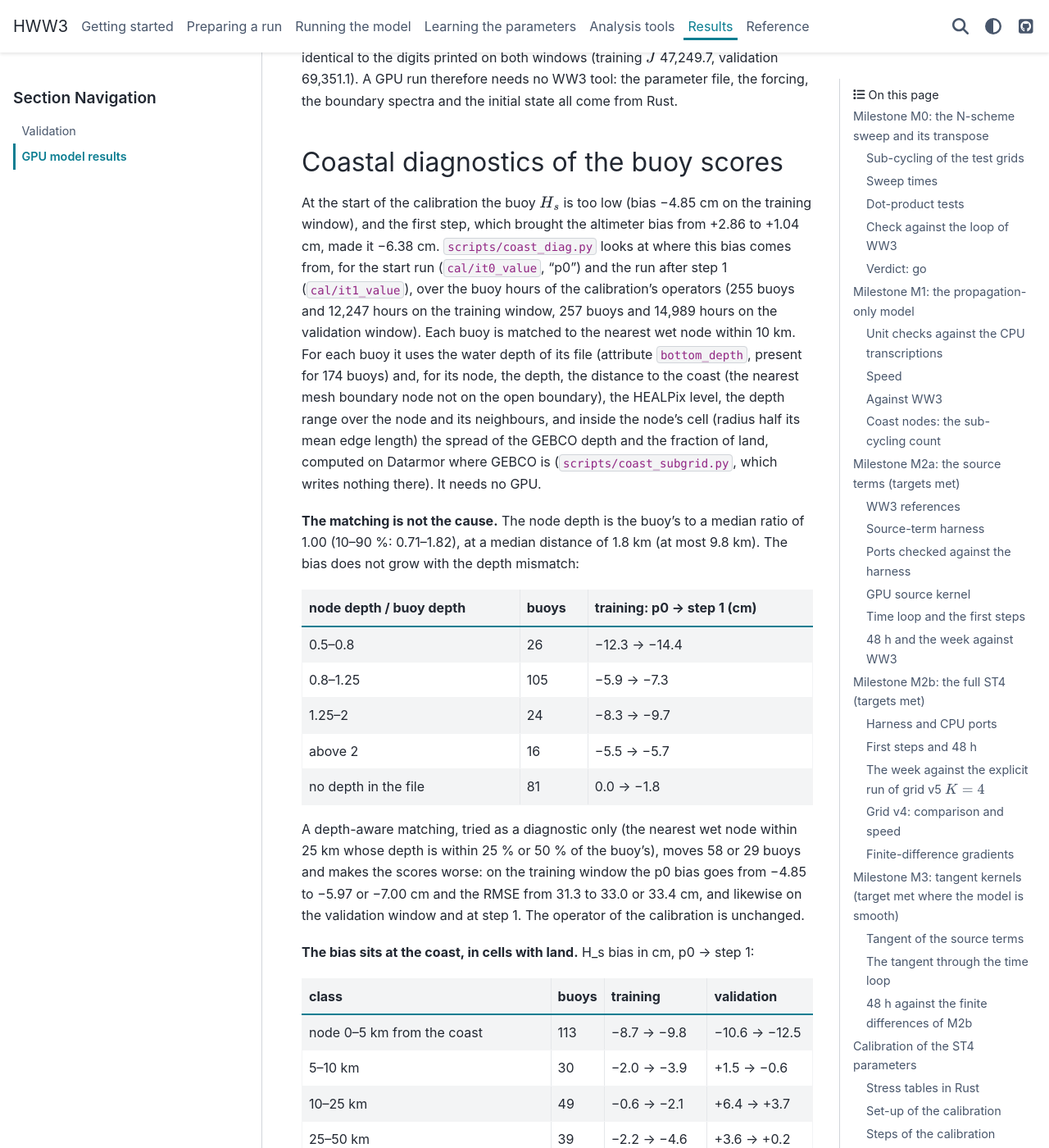
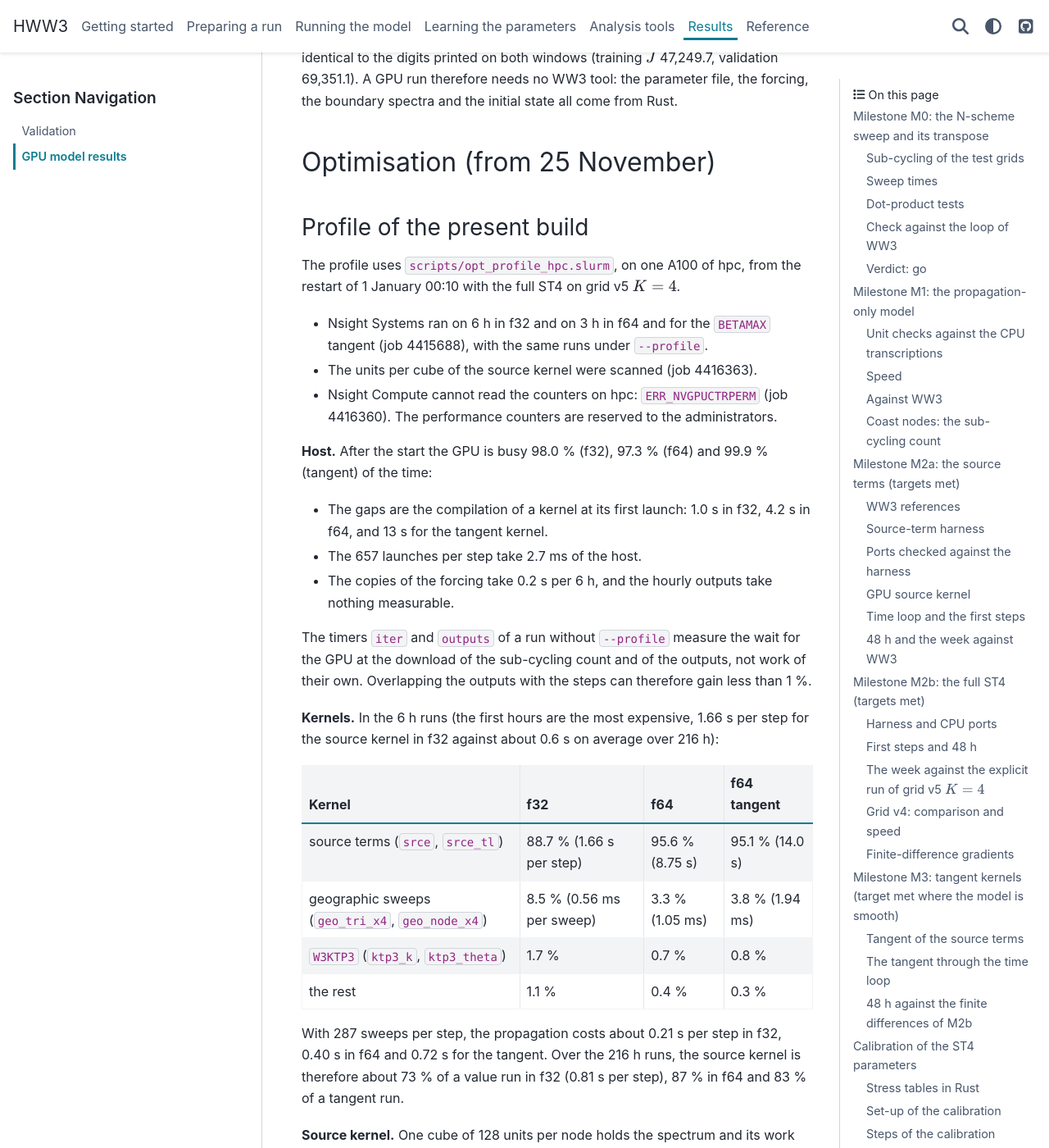
Before and after one commit to jmdelouis/HWW3, a Sphinx documentation site: the page built from docs/wave_results.md, in a window 1280 px wide and 1400 px high, scrolled down 47471 px. Shown: the whole window at 82% size. Built offline with Sphinx 7.4.7 and the PyData theme 0.15.4, drawn with Linux system fonts in a browser that asks for light colours; some of the changed text lies outside the part shown.

Commit message:
Profile the GPU model for the optimisation (scripts/opt_profile_hpc.slurm): under Nsight Systems on an hpc A100 from the restart of 1 January 00:10 (job 4415688) the GPU is busy 98.0 % of a 6 h f32 run, 97.3 % of a 3 h f64 run and 99.9 % of a 3 h BETAMAX tangent run after the start, the gaps being the compilation of kernels at their first launch (1.0, 4.2 and 13 s) and the 657 launches per step taking 2.7 ms of the host, so that the iter and outputs timers are the waits for the GPU and asynchronous outputs can gain less than 1 %; the source kernel takes 88.7 % (1.66 s per step in f32), 95.6 % (8.75 s in f64) and 95.1 % (14.0 s for srce_tl) of the GPU time, the geographic sweeps 0.56, 1.05 and 1.94 ms per sweep at 287 sweeps per step, so about 73 % of a 216 h value run in f32, 87 % in f64 and 83 % of a tangent run are the source terms; the source kernel holds 41,840 B of shared memory per node in f32 (128 registers, 3 nodes per SM), 83,680 B in f64 (254 registers, 1 node per SM, 736 B above the limit for 2) and 156,832 B for the tangent (1 node), and the scan of the units per cube (job 4416363, identical to the bit for 64-512 units) gives 525, 448, 969 and 903 s per model day in f32 and 2026, 1690, 1748 and 1858 in f64 for 64, 128, 256 and 512 units, so that its speed follows the nodes per SM and about 80 % of its time is in the scalar parts and the loops over 32 or 36 units that more units do not shorten; Nsight Compute has no access to the counters on hpc (ERR_NVGPUCTRPERM, job 4416360); docs/wave_results.md (new section) and differentiable.md (section 9.8, with the plan and the expected gains) record it
Co-Authored-By: Claude Opus 5.5 <noreply@anthropic.com>

```diff
--- a/docs/wave_results.md
+++ b/docs/wave_results.md
@@ -1563,6 +1563,79 @@ the digits printed on both windows (training $J$ 47,249.7, validation
 69,351.1). A GPU run therefore needs no WW3 tool: the parameter file, the
 forcing, the boundary spectra and the initial state all come from Rust.
 
+## Optimisation (from 25 November)
+
+### Profile of the present build
+
+The profile uses `scripts/opt_profile_hpc.slurm`, on one A100 of hpc,
+from the restart of 1 January 00:10 with the full ST4 on grid v5 $K=4$.
+- Nsight Systems ran on 6 h in f32 and on 3 h in f64 and for the
+  `BETAMAX` tangent (job 4415688), with the same runs under `--profile`.
+- The units per cube of the source kernel were scanned (job 4416363).
+- Nsight Compute cannot read the counters on hpc: `ERR_NVGPUCTRPERM`
+  (job 4416360). The performance counters are reserved to the
+  administrators.
+
+**Host.** After the start the GPU is busy 98.0 % (f32), 97.3 % (f64) and
+99.9 % (tangent) of the time:
+- The gaps are the compilation of a kernel at its first launch: 1.0 s in
+  f32, 4.2 s in f64, and 13 s for the tangent kernel.
+- The 657 launches per step take 2.7 ms of the host.
+- The copies of the forcing take 0.2 s per 6 h, and the hourly outputs
+  take nothing measurable.
+
+The timers `iter` and `outputs` of a run without `--profile` measure the
+wait for the GPU at the download of the sub-cycling count and of the
+outputs, not work of their own. Overlapping the outputs with the steps can
+therefore gain less than 1 %.
+
+**Kernels.** In the 6 h runs (the first hours are the most expensive, 1.66
+s per step for the source kernel in f32 against about 0.6 s on average
+over 216 h):
+
+| Kernel | f32 | f64 | f64 tangent |
+|---|---|---|---|
+| source terms (`srce`, `srce_tl`) | 88.7 % (1.66 s per step) | 95.6 % (8.75 s) | 95.1 % (14.0 s) |
+| geographic sweeps (`geo_tri_x4`, `geo_node_x4`) | 8.5 % (0.56 ms per sweep) | 3.3 % (1.05 ms) | 3.8 % (1.94 ms) |
+| `W3KTP3` (`ktp3_k`, `ktp3_theta`) | 1.7 % | 0.7 % | 0.8 % |
+| the rest | 1.1 % | 0.4 % | 0.3 % |
+
+With 287 sweeps per step, the propagation costs about 0.21 s per step in
+f32, 0.40 s in f64 and 0.72 s for the tangent. Over the 216 h runs, the
+source kernel is therefore about 73 % of a value run in f32
+(0.81 s per step), 87 % in f64 and 83 % of a tangent run.
+
+**Source kernel.** One cube of 128 units per node holds the spectrum and
+its work arrays in shared memory:
+
+| Kernel | Registers per unit | Shared memory per node | Nodes per SM | Warps per SM (of 64) |
+|---|---|---|---|---|
+| `srce` f32 | 128 | 41,840 B | 3 (shared memory) | 12 |
+| `srce` f64 | 254 | 83,680 B | 1 (shared memory) | 4 |
+| `srce_tl` f64 | 255 | 156,832 B | 1 (shared memory) | 4 |
+
+The results are identical to the bit for 64, 128, 256 and 512 units:
+
+| Units | f32, 2 h (s per model day) | f64, 1 h (s per model day) |
+|---|---|---|
+| 64 | 525 | 2026 |
+| 128 | 448 | 1690 |
+| 256 | 969 | 1748 |
+| 512 | 903 | 1858 |
+
+More units per cube do not help:
+- In f32 with 256 units, the registers allow only 2 nodes per SM instead
+  of 3, and the run is 2.2 times slower.
+- In f64, with one node per SM in every case, it changes little.
+- With 64 units the parallel loops take twice as long, yet the run is only
+  17 % (f32) to 20 % (f64) slower. About 80 % of the kernel's time is
+  therefore spent in parts that more units do not shorten: the scalar parts
+  on unit 0 (mean parameters, $u_*$ by Newton iterations, the tail stress,
+  the dynamic step) and the loops over 32 frequencies or 36 directions.
+
+The kernel's speed follows the number of nodes an SM holds at once, set by
+the shared memory.
+
 ## Coastal diagnostics of the buoy scores
 
 At the start of the calibration the buoy $H_s$ is too low (bias −4.85 cm on
```
Also changed, not shown: docs/api.md (+1 -0 lines), docs/differentiable.md (+44 -0 lines), 1 other file.
